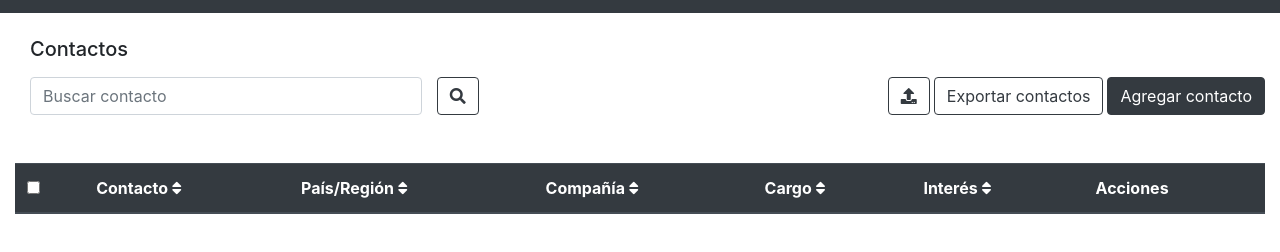
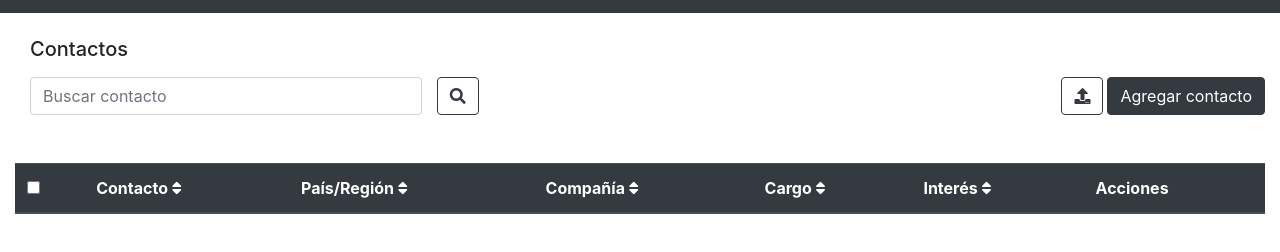
Before and after one commit to SharaC/DataWareHouse, a plain HTML site: page Frontend/html/contactos.html in a window 1280 px wide. Shown: the part 82-334 px from the top of the page. Drawn offline with nearby package versions, Linux system fonts and the light colour scheme; no server answers; sample sign-in values are in the browser's storage.

Commit message:
quitar boton no se usa

```diff
--- a/Frontend/html/contactos.html
+++ b/Frontend/html/contactos.html
@@ -68,7 +68,6 @@
                     <div class="col-md-6 d-flex justify-content-end mt-2">
                         <button href="" class="btn btn-outline-dark" data-toggle="modal"
                             data-target="#importarContactos"><i class="fas fa-upload"></i></button>
-                        <button href="" class="btn btn-outline-dark ml-1">Exportar contactos</button>
                         <button href="" class="btn btn-dark ml-1" data-toggle="modal" data-target="#agregarContacto"
                             onclick="listarCompanias();cargarRegiones();">Agregar contacto</button>
                     </div>
```
